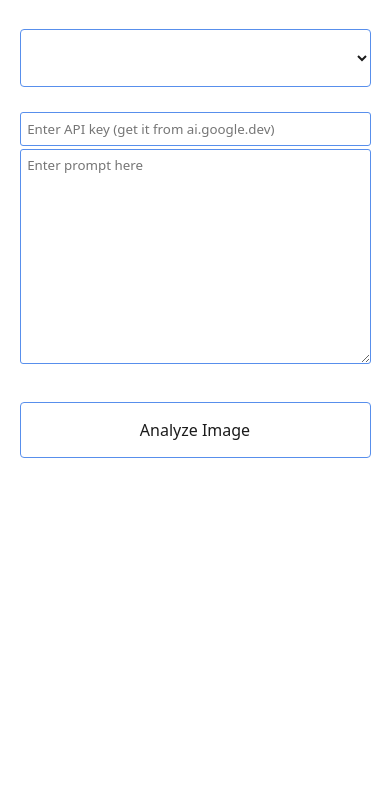
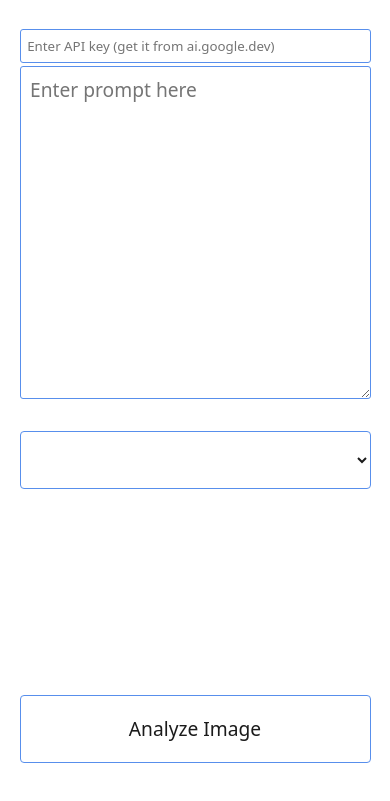
Before and after one commit to Chiroyce1/gemini-vision, a plain HTML site: page index.html in a window 390 px wide. Shown: the part 67-868 px from the top of the page. Before the commit the page ends 844 px from the top, so only its background shows below. Drawn offline with Linux system fonts and the light colour scheme.

Commit message:
Rearrange UI

```diff
--- a/index.html
+++ b/index.html
@@ -25,13 +25,13 @@
     <h1>Gemini Pro Vision</h1>
     <div class="flex">
       <div class="right">
-        <select id="cameraSelect"></select><br>
         <input type="password" id="api" placeholder="Enter API key (get it from ai.google.dev)">
         <textarea id="prompt" placeholder="Enter prompt here" rows="4" cols="40"></textarea><br>
-        <button>Analyze Image</button>
+        <select id="cameraSelect"></select><br>
       </div>
       <div class="left">
         <video id="webcam" autoplay></video>
+        <button>Analyze Image</button>
       </div>
     </div>
     <br>
--- a/style.css
+++ b/style.css
@@ -62,12 +62,14 @@ video {
 }
 
 textarea {
-  height: 200px;
+  height: 312px;
   background-color: var(--bg);
   color: var(--text);
   border: var(--thickness) solid var(--primary);
   padding: 0.5em;
   border-radius: 3px;
+  font-size: 1.2em;
+  margin-bottom: 10px;
 }
 
 .right {
@@ -86,7 +88,7 @@ button {
   color: var(--text);
   border: var(--thickness) solid var(--primary);
   border-radius: 4px;
-  font-size: 1em;
+  font-size: 1.2em;
 }
 
 .left {
@@ -152,7 +154,7 @@ input[type="password"] {
   button,
   select {
     width: 90vw;
-    margin-bottom: 3px;
+    margin-bottom: 10px;
   }
   .stuff > h1 {
     margin-bottom: 1em;
```
